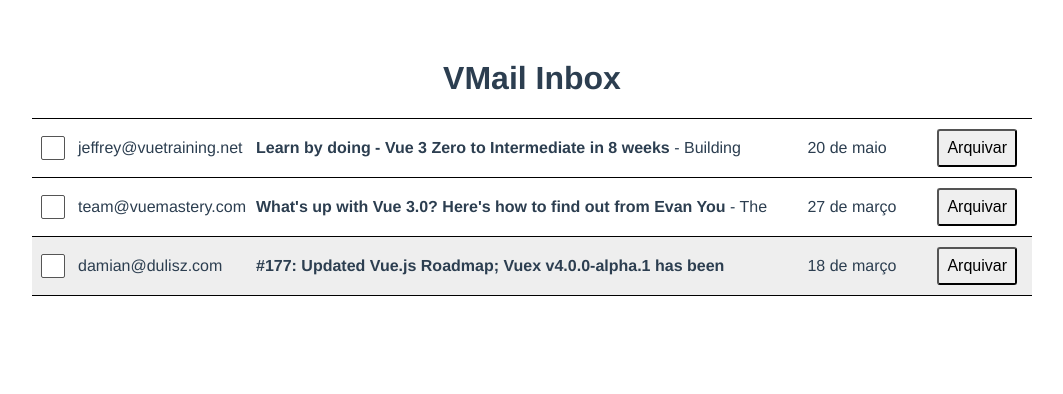
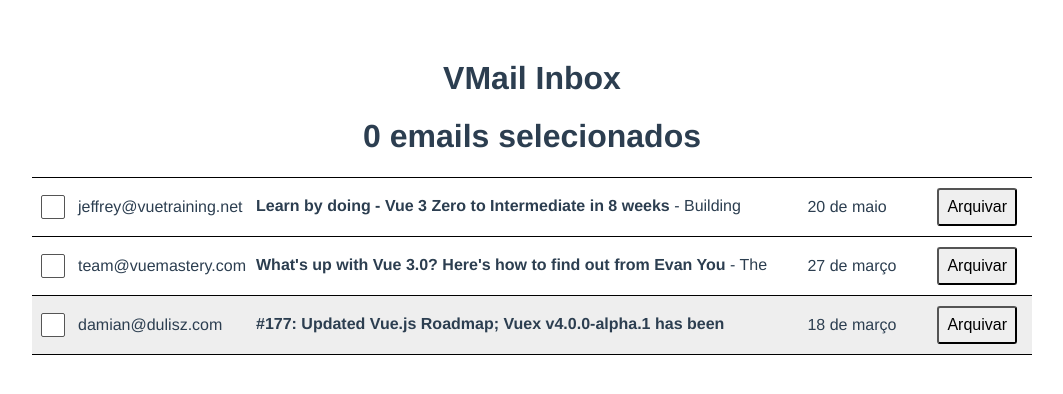
Before and after one commit to rodrigoross/maibox-clone, a Vue app: page / in a window 1280 px wide. Shown: the top 394 px of the page, without its empty margins (108-1171 px from the left). Built offline with nearby package versions, Linux system fonts and the light colour scheme; data requests are answered from the project's data file.

Commit message:
corrige checkbox agora seleciona emails do inbox

```diff
--- a/src/components/MailTable.vue
+++ b/src/components/MailTable.vue
@@ -1,22 +1,26 @@
 <template>
+  <h1>{{ selecaoDeEmails.emails.size }} emails selecionados</h1>
   <table class="mail-table">
     <tbody>
       <tr
         v-for="email in emailsNaoArquivados"
         :key="email.id"
         :class="['clickable', email.read ? 'read' : '']"
-        @click="abrirEmail(email)"
       >
         <td>
-          <input type="checkbox" name="read" id="read" />
+          <input
+            type="checkbox"
+            @click="selecaoDeEmails.troca(email)"
+            :selected="selecaoDeEmails.emails.has(email)"
+          />
         </td>
-        <td>{{ email.from }}</td>
-        <td>
+        <td @click="abrirEmail(email)">{{ email.from }}</td>
+        <td @click="abrirEmail(email)">
           <p>
             <strong>{{ email.subject }}</strong> - {{ email.body }}
           </p>
         </td>
-        <td class="date">
+        <td class="date" @click="abrirEmail(email)">
           {{ format(new Date(email.sentAt), "d 'de' MMMM", localeOptions) }}
         </td>
         <td>
@@ -32,7 +36,7 @@
 <script>
 import { format } from "date-fns";
 import { ptBR } from "date-fns/locale";
-import { ref } from "vue";
+import { reactive, ref } from "vue";
 import axios from "axios";
 import MailView from "@/components/MailView";
 import ModalView from "@/components/ModalView";
@@ -49,13 +53,28 @@
     let response = await axios.get("http://localhost:3000/emails");
     const emails = ref(response.data);
 
+    const selecionados = reactive(new Set());
+
+    const selecaoDeEmails = {
+      emails: selecionados,
+      troca(email) {
+        if (selecionados.has(email)) {
+          selecionados.delete(email);
+        } else {
+          selecionados.add(email);
+        }
+        console.log(selecionados);
+      }
+    };
+
     return {
       format,
       localeOptions: {
         locale: ptBR
       },
       emails,
-      emailAberto: ref(null)
+      emailAberto: ref(null),
+      selecaoDeEmails
     };
   },
   computed: {
```
